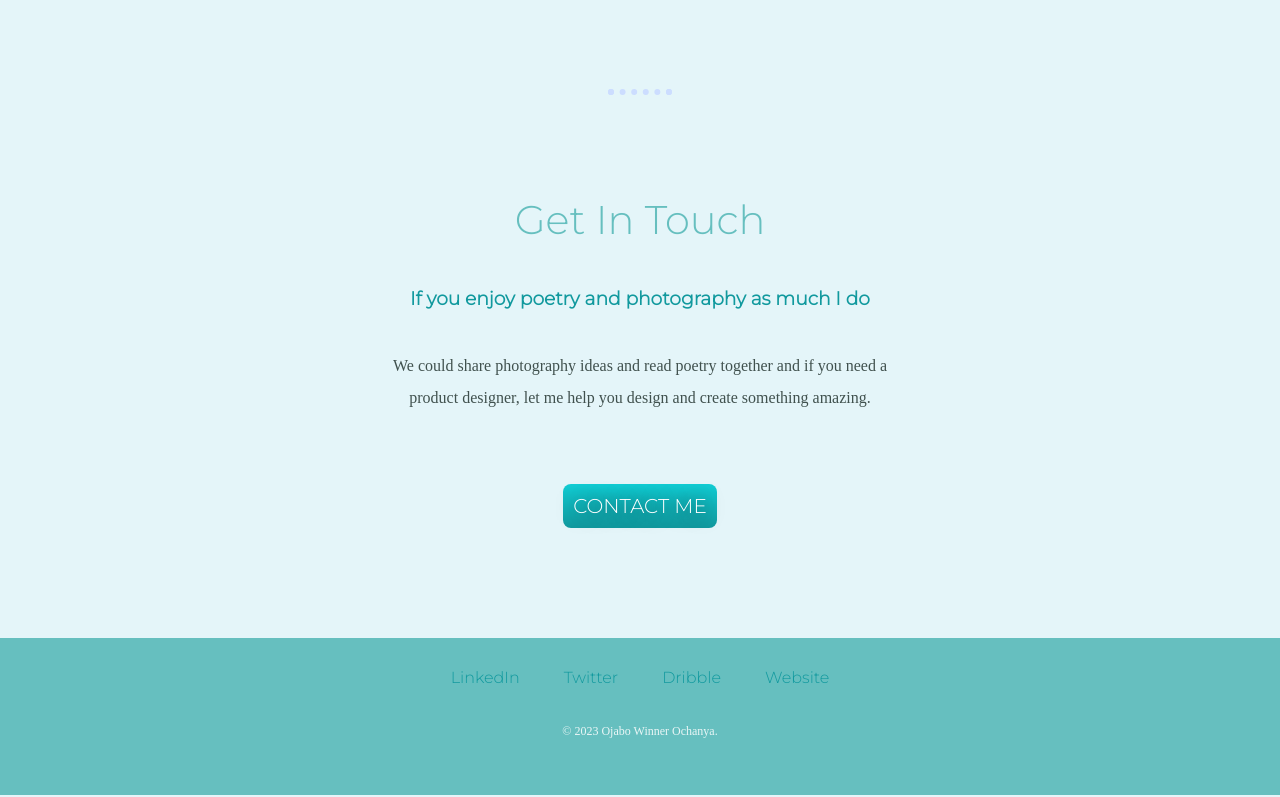
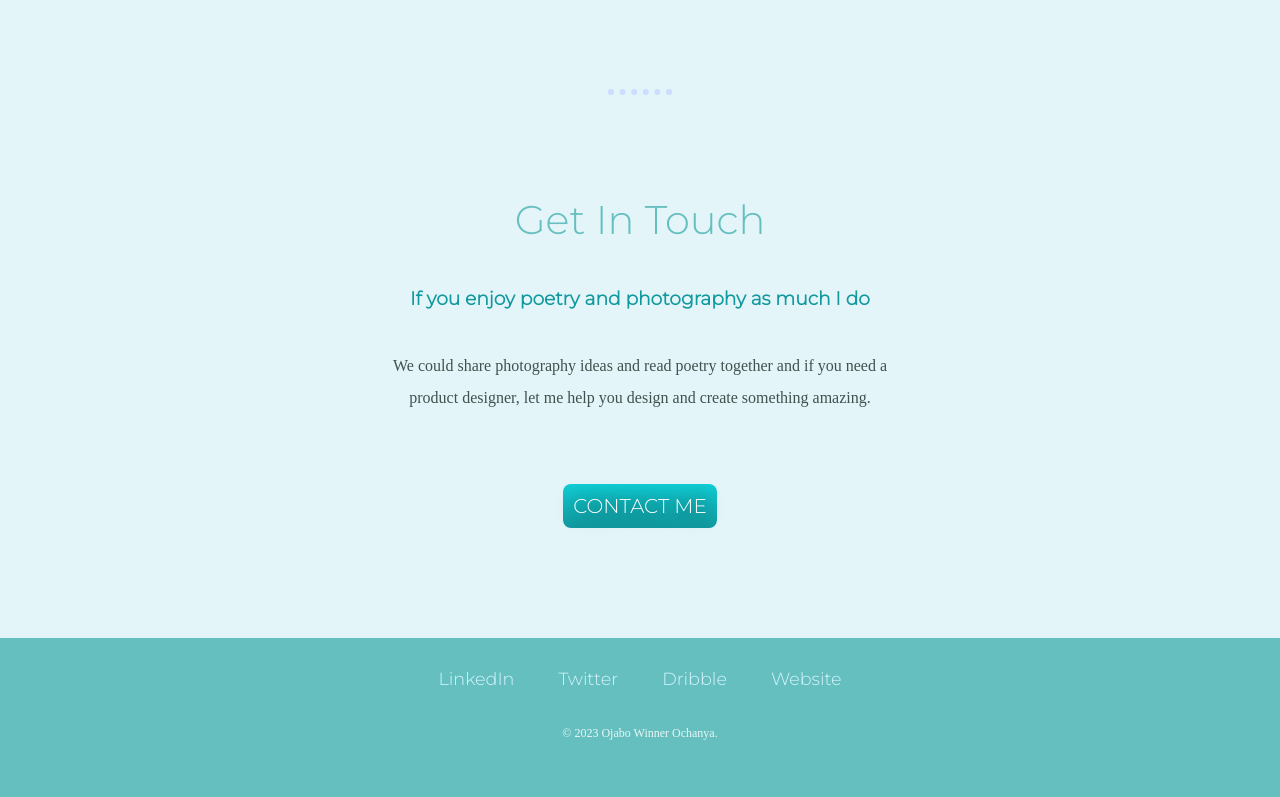
Before and after one commit to OjaboWinner/cv, a plain HTML site: page index.html in a window 1280 px wide. Shown: the part 2008-2805 px from the top of the page. Drawn offline with Linux system fonts and the light colour scheme.

Commit message:
Update styles.css

```diff
--- a/styles.css
+++ b/styles.css
@@ -32,10 +32,12 @@ hr{
   margin: 100px auto;
 }
 a{
-  color:  #11999E;
+  color:  #d5f5fd;
     font-family: 'Montserrat', sans-serif;
     margin: 10px 20px;
     text-decoration: none;
+    font-size: 1.1rem;
+
 }
 a:hover{
   color: #EAF6F6;
```
